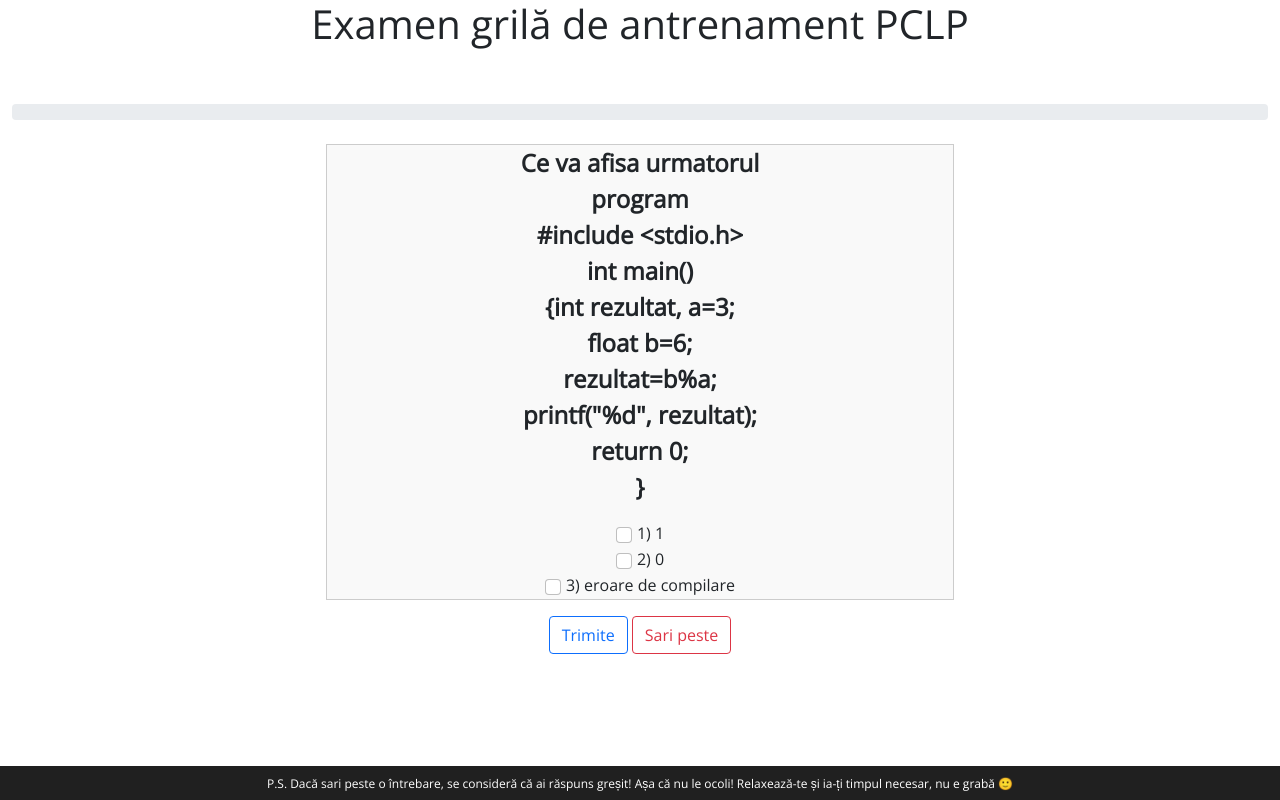
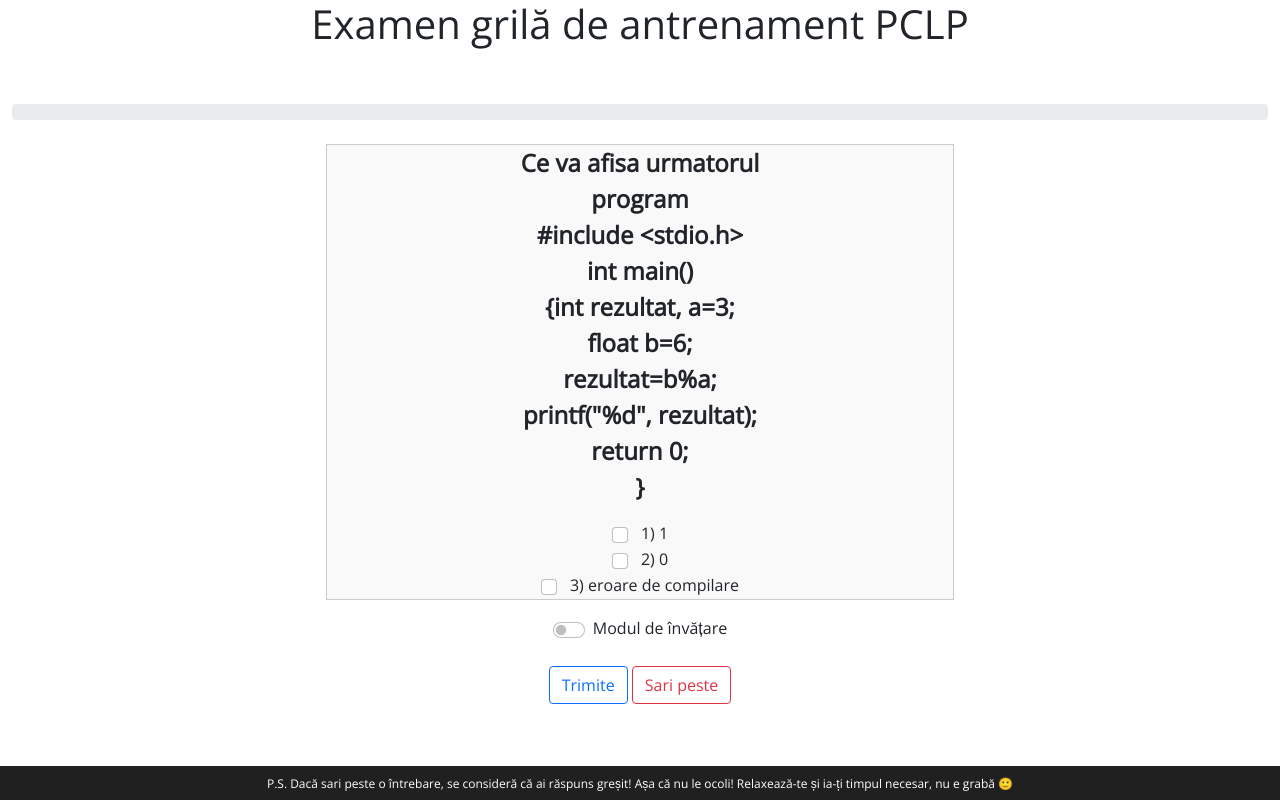
Before and after one commit to thek0d3r/Grile-PCLP, a SvelteKit app: page / in a window 1280 px wide. Built offline with nearby package versions, Linux system fonts and the light colour scheme.

Commit message:
Fix formatting issues and add learn mode functionality

```diff
--- a/src/lib/q.json
+++ b/src/lib/q.json
@@ -439,7 +439,7 @@
         "3) mat = malloc(3*4*sizeof(int));"
     ],
     "correct": [
-        "2) mat = (int*)malloc(3*4*sizeof(int))"
+        "2) mat = (int*)malloc(3*4*sizeof(int));"
     ]
   },
 
--- a/src/routes/+page.svelte
+++ b/src/routes/+page.svelte
@@ -27,6 +27,8 @@
     let selectedCheckboxValues = {};
     let correctAns = 0;
     let grade = 0;
+    let learnMode = false;
+    let submitted = false;
 
     let submitButton;
     let skipButton;
@@ -36,6 +38,7 @@
         currentCardIndex += 1;
         selectedAnswer = [];
         selectedCheckboxValues = {};
+        submitted = false;
 
         skipButton.blur();
     }
@@ -45,14 +48,18 @@
 
         if (selectedAnswer.length === 0) return;
 
+        submitted = true;
+
         const currentCard = flashcards[currentCardIndex];
         isCorrect = arraysEqual(selectedAnswer, currentCard.correct);
 
         if (isCorrect) correctAns += 1;
 
-        setTimeout(() => {
-            nextCard();
-        }, 500);
+        if(!learnMode) {
+            setTimeout(() => {
+                nextCard();
+            }, 500);
+        }
     }
 
     function shuffle(array) {
@@ -146,14 +153,24 @@
             </div>
 
             <div class="controls">
-                <button type="button" class="btn btn-outline-primary" on:click={validateAnswer} bind:this={submitButton}>Trimite</button>
-                <button type="button" class="btn btn-outline-danger" on:click={nextCard} bind:this={skipButton}>Sari peste</button>
+                <div class="form-check form-switch">
+                    <input class="form-check-input" type="checkbox" id="flexSwitchCheckDefault" bind:checked={learnMode}>
+                    <label class="form-check-label" for="flexSwitchCheckDefault">Modul de învățare</label>
+                </div>
+                <br />
+                <button type="button" class="btn" on:click={!submitted ? validateAnswer : nextCard} class:btn-outline-primary={!submitted || !learnMode} class:btn-outline-success={submitted && learnMode} bind:this={submitButton}>{!learnMode || !submitted ? "Trimite" : "Următoarea întrebare"}</button>
+                {#if !learnMode}
+                    <button type="button" class="btn btn-outline-danger" on:click={nextCard} bind:this={skipButton}>Sari peste</button>
+                {/if}
             </div>
 
             {#if isCorrect === true}
                 <p class="result correct">Correct!</p>
             {:else if isCorrect === false}
                 <p class="result incorrect">Incorrect!</p>
+                {#if learnMode === true}
+                    <p class="result correct">Răspunsul corect este: <br /> {flashcards[currentCardIndex].correct.join(', ')}</p>
+                {/if}
             {/if}
 
             <div class="disclaimer">
--- a/static/style.css
+++ b/static/style.css
@@ -1,4 +1,11 @@
 @import url('https://fonts.googleapis.com/css2?family=Open+Sans&display=swap');
+
+:root, body {
+    margin: 0;
+    padding: 0;
+    font-family: 'Open Sans', sans-serif;
+    overflow-x: hidden;
+}
 
 main {
     text-align: center;
@@ -74,3 +81,17 @@ main {
 .final-msg {
     font-size: large;
 }
+
+.form-check {
+    display: flex;
+    align-items: center;
+    justify-content: center;
+}
+
+.form-check-input {
+    margin-right: 0.5rem;
+}
+
+.form-check-input:focus {
+    box-shadow: none;
+}
```
